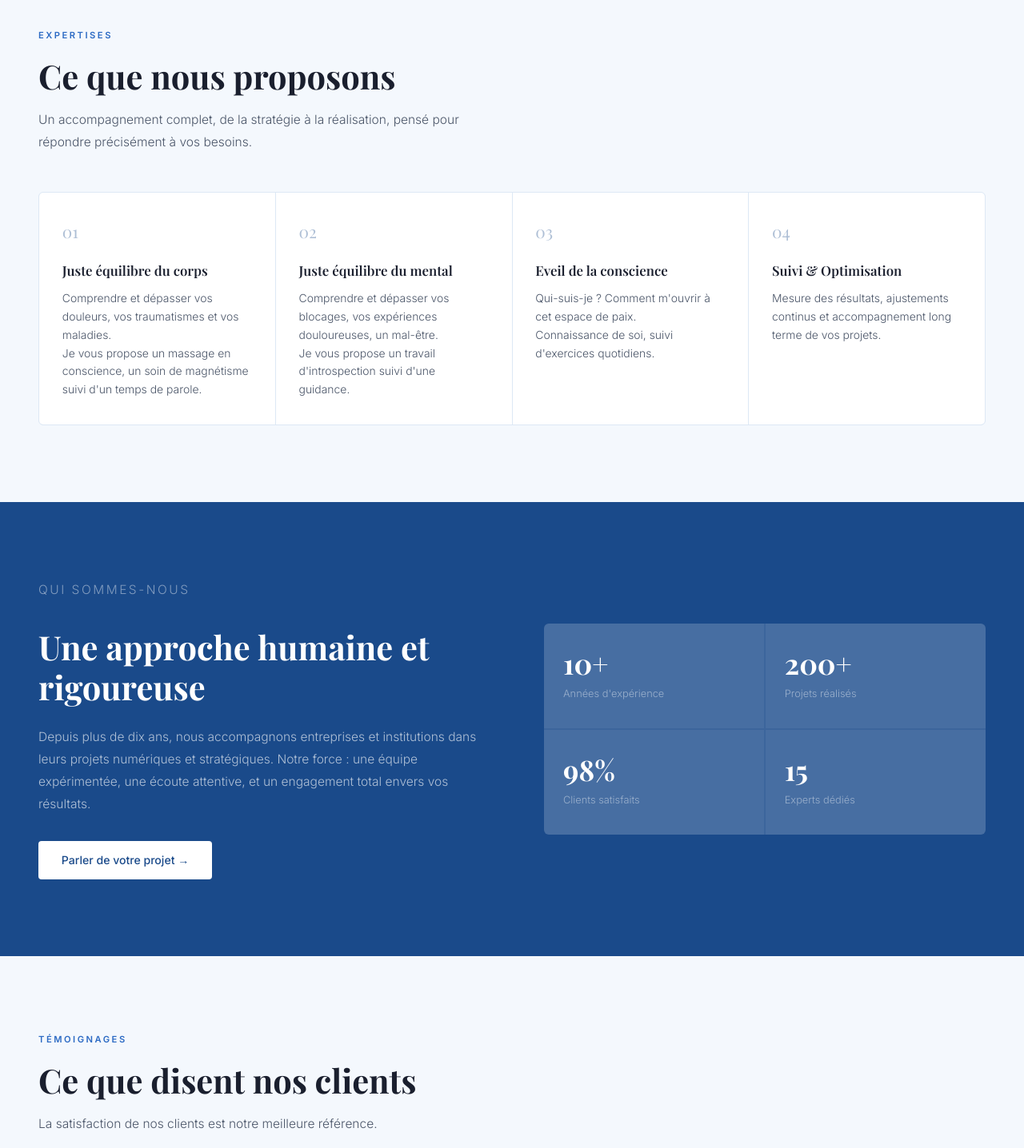
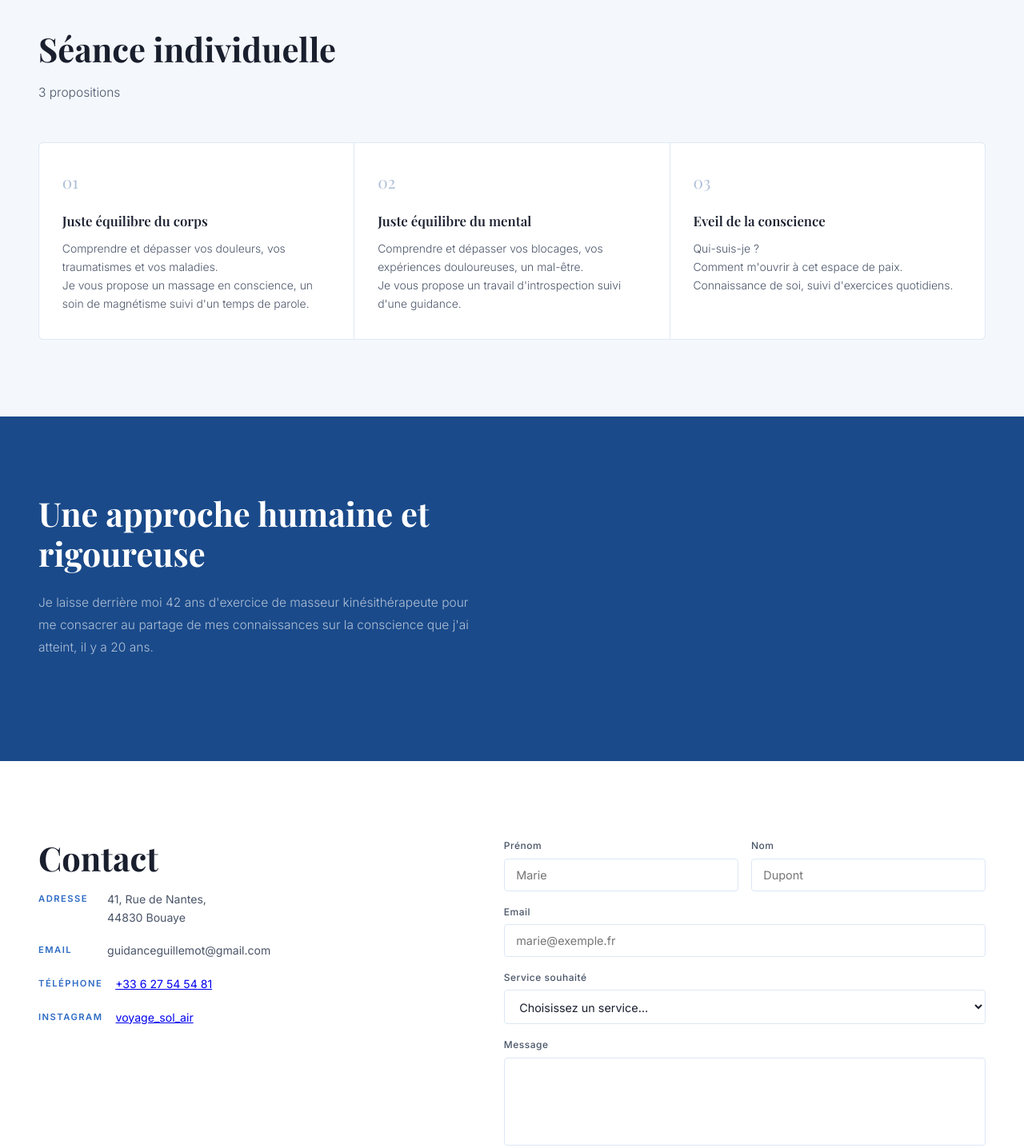
Before and after one commit to heleneguillemot/monsite, a plain HTML site: page index.html in a window 1280 px wide. Shown: the part 860-2296 px from the top of the page at 80% size. Drawn offline with nearby package versions, Linux system fonts and the light colour scheme.

Commit message:
Add files via upload

```diff
--- a/index.html
+++ b/index.html
@@ -357,9 +357,8 @@
 </section>
 
 <section id="services">
-  <p class="label">Expertises</p>
-  <h2 class="h2">Ce que nous proposons</h2>
-  <p class="lead">Un accompagnement complet, de la stratégie à la réalisation, pensé pour répondre précisément à vos besoins.</p>
+  <h2 class="h2">Séance individuelle</h2>
+  <p class="lead">3 propositions</p>
   <div class="services-grid">
     <div class="service-card">
       <span class="svc-num">01</span>
@@ -376,13 +375,8 @@
     <div class="service-card">
       <span class="svc-num">03</span>
       <h3>Eveil de la conscience</h3>
-      <p>Qui-suis-je ? Comment m'ouvrir à cet espace de paix.</p>
+      <p>Qui-suis-je ? <br>Comment m'ouvrir à cet espace de paix.</p>
       <p>Connaissance de soi, suivi d'exercices quotidiens.</p>
-    </div>
-    <div class="service-card">
-      <span class="svc-num">04</span>
-      <h3>Suivi & Optimisation</h3>
-      <p>Mesure des résultats, ajustements continus et accompagnement long terme de vos projets.</p>
     </div>
   </div>
 </section>
@@ -390,20 +384,12 @@
 <section id="about">
   <div class="about-inner">
     <div class="about-text">
-      <p class="label">Qui sommes-nous</p>
       <h2 class="h2">Une approche humaine et rigoureuse</h2>
-      <p>Depuis plus de dix ans, nous accompagnons entreprises et institutions dans leurs projets numériques et stratégiques. Notre force : une équipe expérimentée, une écoute attentive, et un engagement total envers vos résultats.</p>
-      <a href="#contact" class="btn-white">Parler de votre projet →</a>
-    </div>
-    <div class="about-stats">
-      <div class="astat"><strong>10+</strong><span>Années d'expérience</span></div>
-      <div class="astat"><strong>200+</strong><span>Projets réalisés</span></div>
-      <div class="astat"><strong>98%</strong><span>Clients satisfaits</span></div>
-      <div class="astat"><strong>15</strong><span>Experts dédiés</span></div>
+      <p>Je laisse derrière moi 42 ans d'exercice de masseur kinésithérapeute pour me consacrer au partage de mes connaissances sur la conscience que j'ai atteint, il y a 20 ans.</p>
     </div>
   </div>
 </section>
-
+<!--
 <section id="testimonials">
   <p class="label">Témoignages</p>
   <h2 class="h2">Ce que disent nos clients</h2>
@@ -426,24 +412,30 @@
     </div>
   </div>
 </section>
-
+-->
 <section id="contact">
   <div class="contact-inner">
     <div class="contact-info">
-      <p class="label">Contact</p>
-      <h2 class="h2">Un projet ? Parlons-en.</h2>
-      <p>Nous sommes disponibles pour étudier votre projet et vous proposer un accompagnement adapté à vos besoins. Réponse garantie sous 24h ouvrées.</p>
+      <h2 class="h2">Contact</h2>
+
       <div class="contact-detail">
         <span class="ci-label">Adresse</span>
-        <span>41, Rue de Nantes, 44830 Bouaye</span>
+        <span>41, Rue de Nantes, <br>44830 Bouaye</span>
       </div>
+
       <div class="contact-detail">
         <span class="ci-label">Email</span>
         <span>guidanceguillemot@gmail.com</span>
       </div>
+
       <div class="contact-detail">
         <span class="ci-label">Téléphone</span>
-        <span>+33 6 2754 54 81</span>
+        <a href="tel:0627545481">+33 6 27 54 54 81</a>
+      </div>
+
+      <div class="contact-detail">
+        <span class="ci-label">Instagram</span>
+        <a href="https://www.instagram.com/voyage_sol_air/">voyage_sol_air</a>
       </div>
     </div>
     <div class="contact-form">
@@ -465,16 +457,15 @@
         <label for="service">Service souhaité</label>
         <select id="service">
           <option value="">Choisissez un service…</option>
-          <option>Conseil & Stratégie</option>
-          <option>Conception & Design</option>
-          <option>Développement digital</option>
-          <option>Suivi & Optimisation</option>
+          <option>Juste équilibre du corps</option>
+          <option>Juste équilibre du mental</option>
+          <option>Eveil de la conscience</option>
           <option>Autre</option>
         </select>
       </div>
       <div class="form-group">
         <label for="message">Message</label>
-        <textarea id="message" placeholder="Décrivez votre projet…"></textarea>
+        <textarea id="message"></textarea>
       </div>
       <button class="btn-send" type="button">Envoyer le message</button>
     </div>
@@ -487,7 +478,6 @@
     <li><a href="#services">Services</a></li>
     <li><a href="#about">À propos</a></li>
     <li><a href="#contact">Contact</a></li>
-    <li><a href="#">Mentions légales</a></li>
   </ul>
   <p class="f-copy">© 2026 Hélène Guillemot — Tous droits réservés</p>
 </footer>
```
